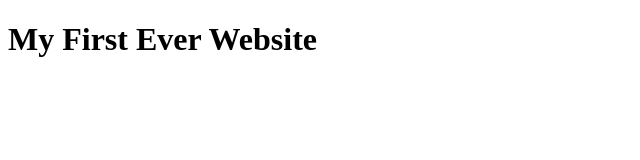
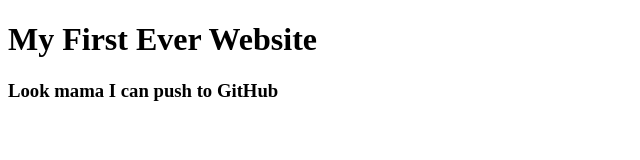
Before and after one commit to MinhazulHasan/my-first-website, a plain HTML site: page index.html in a window 1280 px wide. Shown: the whole page, without its empty margins (0-640 px from the left). Drawn offline with Linux system fonts and the light colour scheme.

Commit message:
learned github

```diff
--- a/index.html
+++ b/index.html
@@ -7,5 +7,6 @@
 </head>
 <body>
     <h1>My First Ever Website</h1>
+    <h3>Look mama I can push to GitHub</h3>
 </body>
 </html>
```
